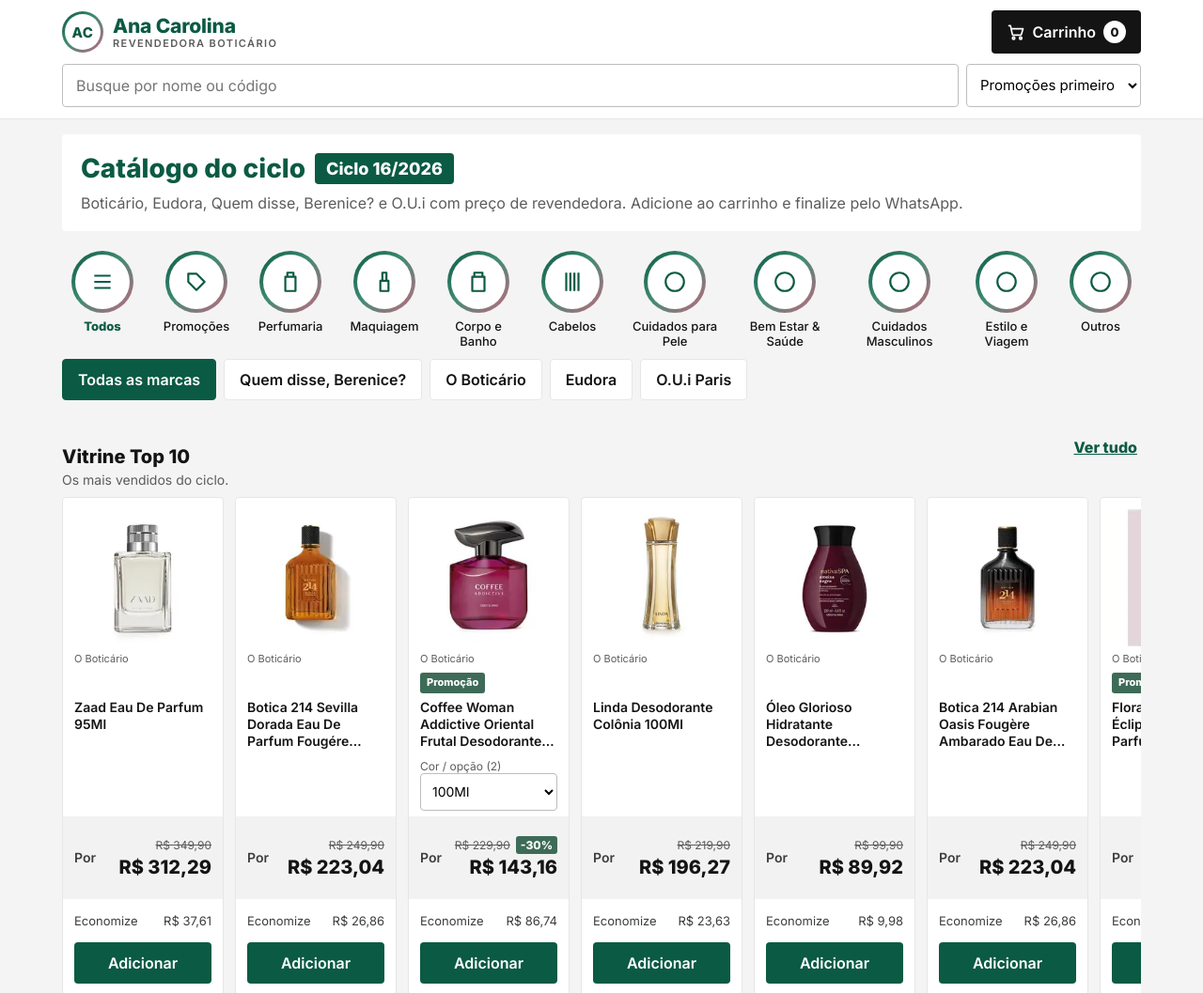
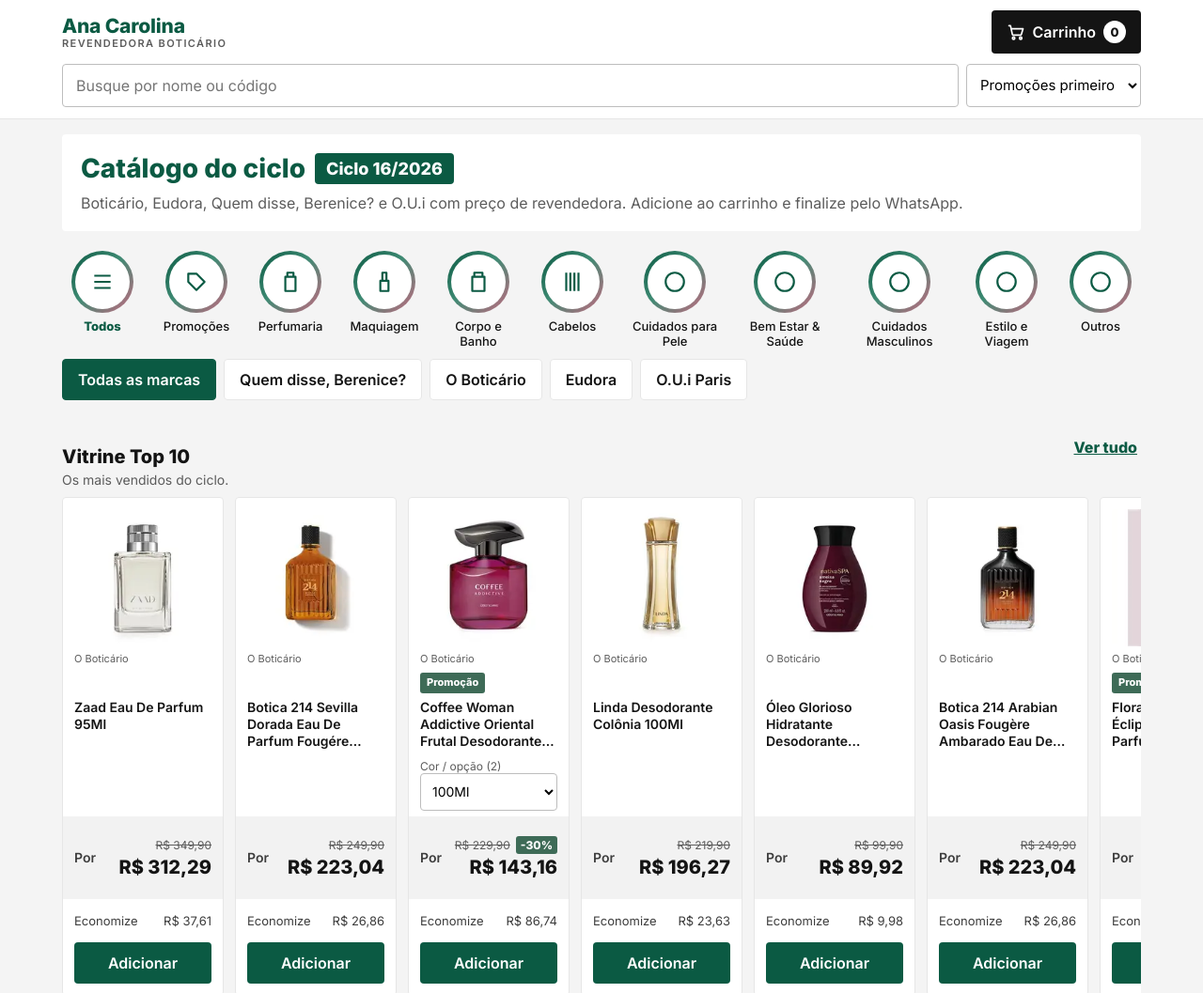
Before and after one commit to edisonncosta/RevendedoraBoticario, a plain HTML site: page index.html in a window 1280 px wide. Shown: the top 1057 px of the page at 94% size. Drawn offline with Linux system fonts and the light colour scheme.

Commit message:
Remove o selo AC do topo e da prévia
Co-Authored-By: Claude Opus 5.5 <noreply@anthropic.com>
Claude-Session: https://claude.ai/code/session_01W4BZa8MQS3s13W5wEqN3Wu

```diff
--- a/index.html
+++ b/index.html
@@ -132,7 +132,7 @@ footer{color:var(--mute);font-size:12px;text-align:center;padding:0 16px 140px}
 <header class="site">
 <div class="wrap">
 <div class="top">
-<div class="logo"><span class="mark" aria-hidden="true"><span>AC</span></span><div class="brand"><b>Ana Carolina</b><small>Revendedora Boticário</small></div></div>
+<div class="logo"><div class="brand"><b>Ana Carolina</b><small>Revendedora Boticário</small></div></div>
 <button class="cartbtn" id="openCart" aria-label="Abrir carrinho">
 <svg width="20" height="20" viewBox="0 0 24 24" fill="none" stroke="currentColor" stroke-width="2" stroke-linecap="round" stroke-linejoin="round" aria-hidden="true"><circle cx="9" cy="20" r="1.5"/><circle cx="18" cy="20" r="1.5"/><path d="M3 4h2l2.4 11.2a1 1 0 0 0 1 .8h9.4a1 1 0 0 0 1-.8L21 8H6"/></svg>
 Carrinho <span class="n" id="count">0</span></button>
```
Also changed, not shown: og.jpg.
